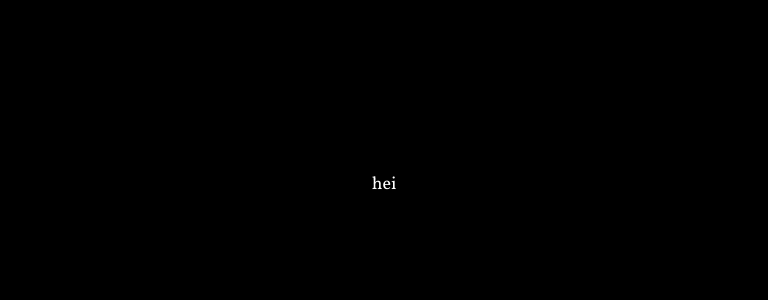
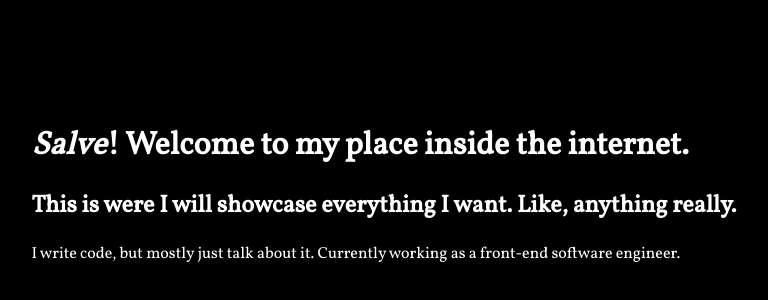
Before and after one commit to tcK1/kaic.dev, a Next.js app: page / in a window 1280 px wide. Shown: the part 216-516 px from the top of the page, without its empty margins (256-1024 px from the left). Built offline with nearby package versions, Linux system fonts and the light colour scheme.

Commit message:
feat: add information

```diff
--- a/pages/_app.tsx
+++ b/pages/_app.tsx
@@ -12,7 +12,6 @@ const GlobalStyle = createGlobalStyle`
     margin: 0;
 
     font-family: 'Vollkorn', serif;
-    font-size: 18px;
   }
 `;
 
--- a/pages/index.tsx
+++ b/pages/index.tsx
@@ -8,9 +8,20 @@ const Container = styled.div`
 `;
 
 const Index = () => (
-  <>
-    <Container>hei</Container>
-  </>
+  <Container>
+    <div>
+      <h1>
+        <i>Salve</i>! Welcome to my place inside the internet.
+      </h1>
+      <h2>
+        This is were I will showcase everything I want. Like, anything really.
+      </h2>
+      <span>
+        I write code, but mostly just talk about it.
+        Currently working as a front-end software engineer.
+      </span>
+    </div>
+  </Container>
 );
 
 export default Index;
```
Also changed, not shown: .eslintrc.js.
